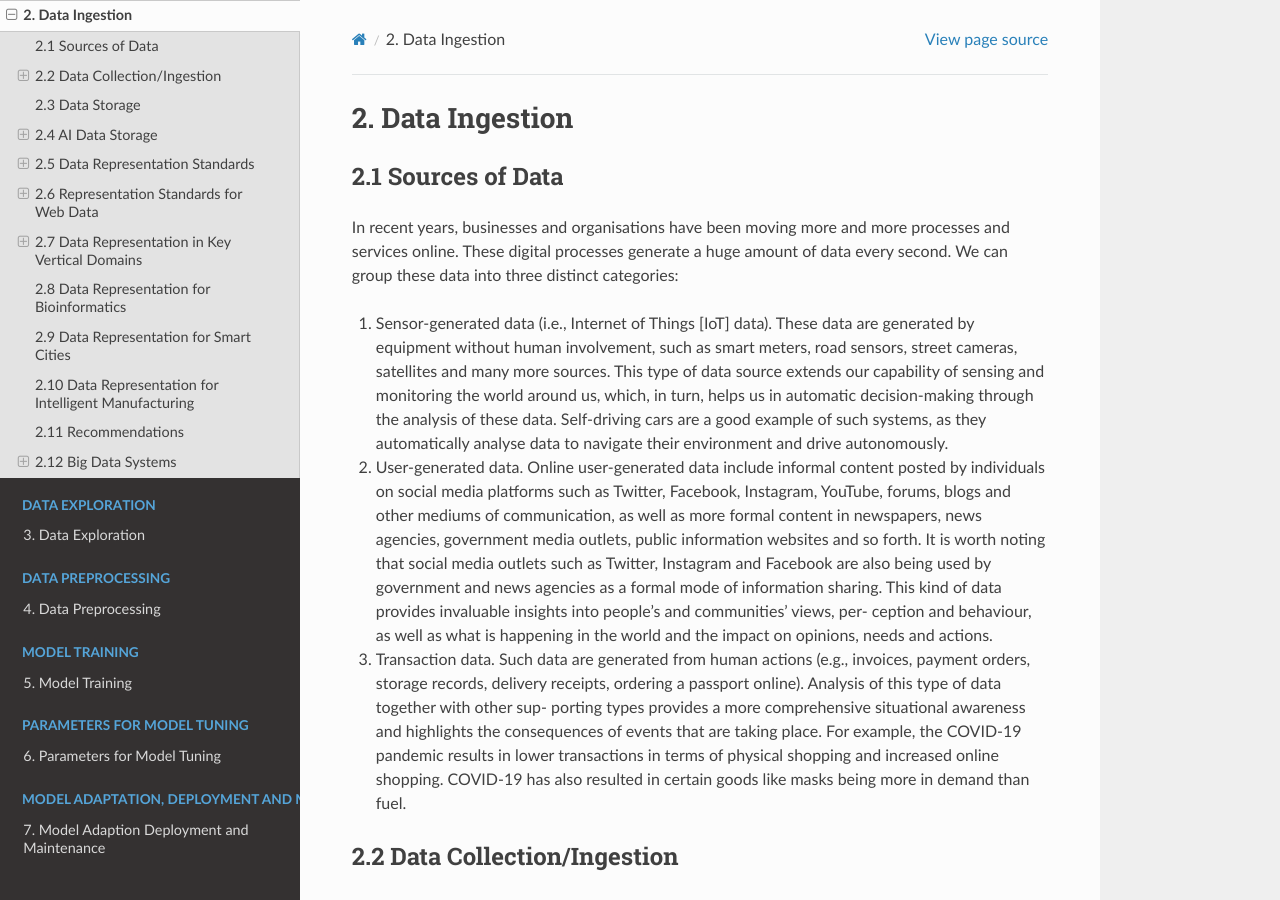
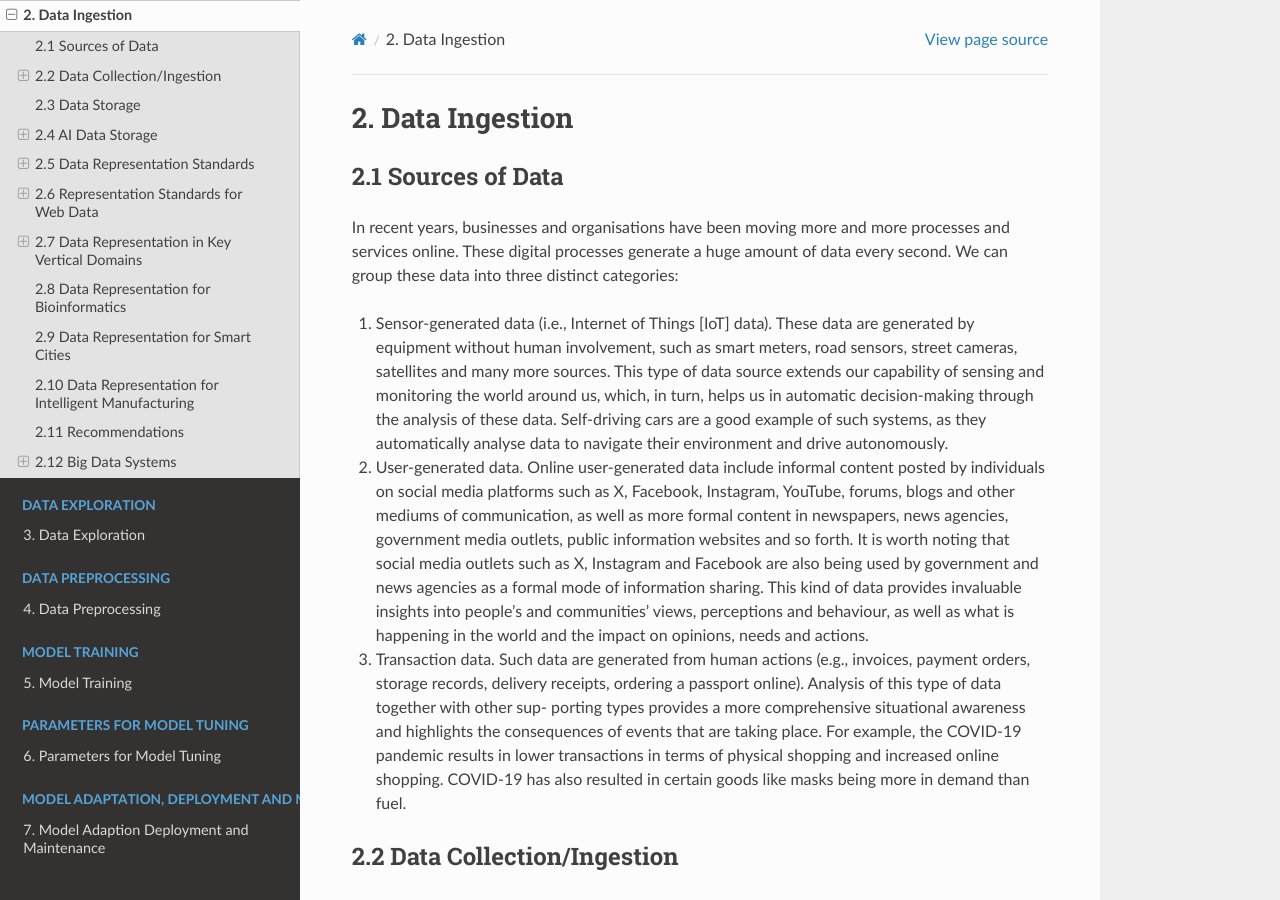
Before and after one commit to Musab0/DataGuide, a Sphinx documentation site: the page built from docs/source/data-ingestion.rst, in a window 1280 px wide and 900 px high. Built offline with Sphinx 7.4.7 and the Read the Docs theme 2.0.0, drawn with Linux system fonts in a browser that asks for light colours; pages that are not in the unit, such as notebooks, are missing from menus; some of the changed text lies outside the part shown.

Commit message:
Update data-ingestion.rst

```diff
--- a/docs/source/data-ingestion.rst
+++ b/docs/source/data-ingestion.rst
@@ -7,7 +7,7 @@ In recent years, businesses and organisations have been moving more and more pro
 
 #. Sensor-generated data (i.e., Internet of Things [IoT] data). These data are generated by equipment without human involvement, such as smart meters, road sensors, street cameras, satellites and many more sources. This type of data source extends our capability of sensing and monitoring the world around us, which, in turn, helps us in automatic decision-making through the analysis of these data. Self-driving cars are a good example of such systems, as they automatically analyse data to navigate their environment and drive autonomously.
 
-#. User-generated data. Online user-generated data include informal content posted by individuals on social media platforms such as Twitter, Facebook, Instagram, YouTube, forums, blogs and other mediums of communication, as well as more formal content in newspapers, news agencies, government media outlets, public information websites and so forth. It is worth noting that social media outlets such as Twitter, Instagram and Facebook are also being used by government and news agencies as a formal mode of information sharing. This kind of data provides invaluable insights into people’s and communities’ views, per- ception and behaviour, as well as what is happening in the world and the impact on opinions, needs and actions.
+#. User-generated data. Online user-generated data include informal content posted by individuals on social media platforms such as X, Facebook, Instagram, YouTube, forums, blogs and other mediums of communication, as well as more formal content in newspapers, news agencies, government media outlets, public information websites and so forth. It is worth noting that social media outlets such as X, Instagram and Facebook are also being used by government and news agencies as a formal mode of information sharing. This kind of data provides invaluable insights into people’s and communities’ views, perceptions and behaviour, as well as what is happening in the world and the impact on opinions, needs and actions.
 
 #. Transaction data. Such data are generated from human actions (e.g., invoices, payment orders, storage records, delivery receipts, ordering a passport online). Analysis of this type of data together with other sup- porting types provides a more comprehensive situational awareness and highlights the consequences of events that are taking place. For example, the COVID-19 pandemic results in lower transactions in terms of physical shopping and increased online shopping. COVID-19 has also resulted in certain goods like masks being more in demand than fuel.
 
@@ -207,8 +207,7 @@ Big data platforms are software systems designed to process huge amounts of data
 #. Platforms for stream data
 #. Platforms for batch (stored) data
 
-An example of the first category of platforms is the software platform used by Twitter to monitor in real time the messages sent and received; the second category includes the EOSDA cloud-based platform to analyse satellite imagery for business and science purposes.:
-Big data platforms rely on the following principles:
+An example of the first category of platforms is the software platform used by X to monitor in real time the messages sent and received; the second category includes the EOSDA cloud-based platform to analyse satellite imagery for business and science purposes.Big data platforms rely on the following principles:
 
 #. Distribution: A single high-performance computer is not sufficient to handle the AI-ML workload. Thus, big data platforms use clusters of low-cost machines connected together.
 #. Data chunking: Data are split into smaller chunks that can be processed independently.
```
